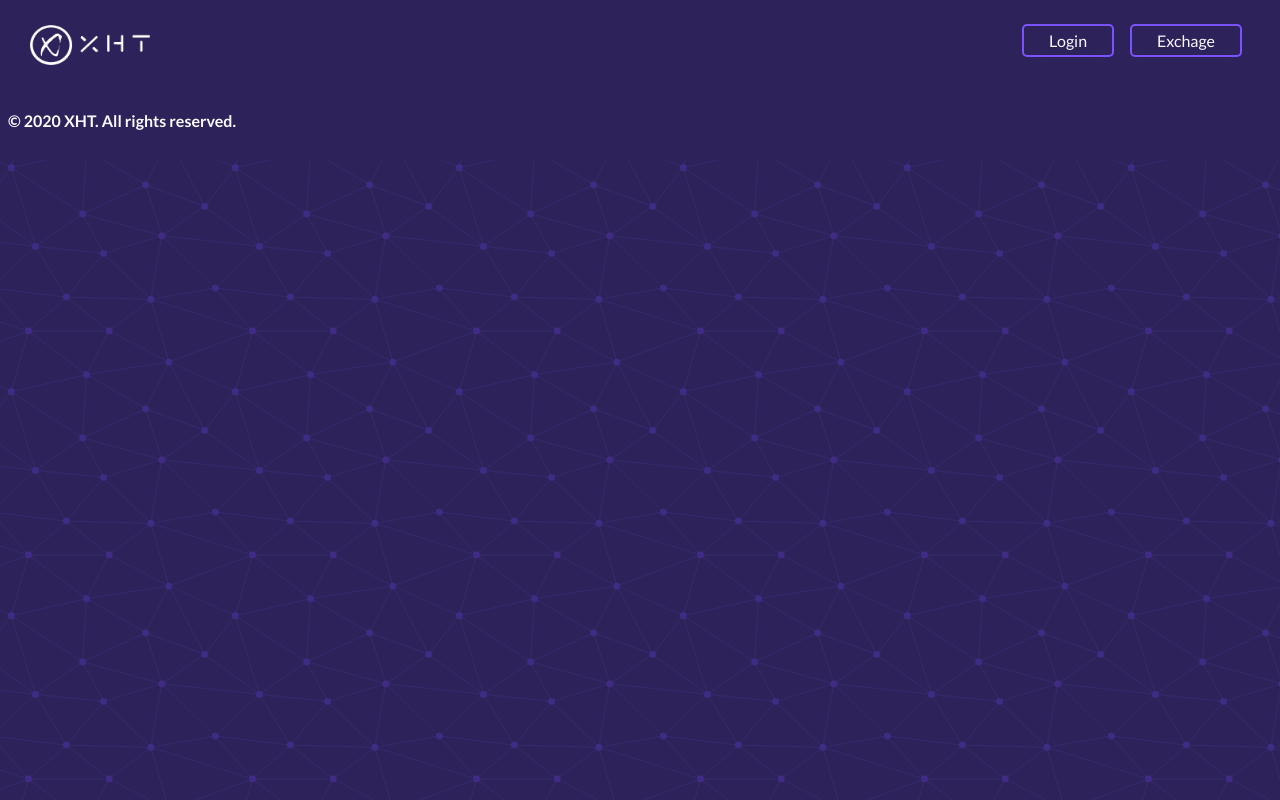
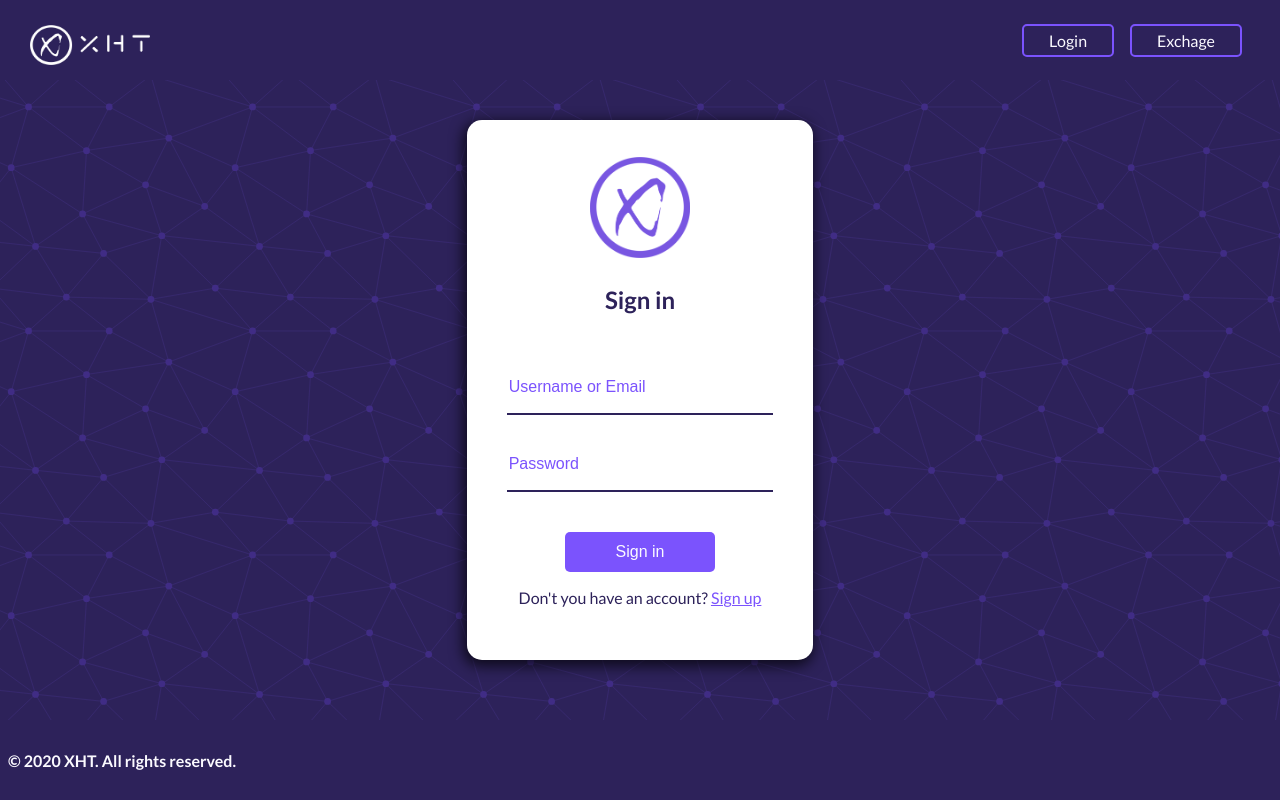
Before and after one commit to Extreme-High-Tradding/XHT_FRONTEND, a React app: page /logintwo in a window 1280 px wide. Built offline with nearby package versions, Linux system fonts and the light colour scheme.

Commit message:
change api

```diff
--- a/babel.config.json
+++ b/babel.config.json
@@ -1,3 +1,9 @@
 {
-  "presets": ["@babel/preset-env", "@babel/preset-react"]
+  "presets": [
+    "@babel/preset-env",
+    "@babel/preset-react"
+  ],
+  "plugins": [
+    "@babel/plugin-proposal-class-properties"
+  ]
 }
--- /dev/null
+++ b/db.json
@@ -0,0 +1,9 @@
+{
+  "users": [
+    {
+      "id": 1,
+      "username": "redkamo@xht.com",
+      "password": "099ebea48ea9666a7da2177267983138"
+    }
+  ]
+}
--- a/src/App.jsx
+++ b/src/App.jsx
@@ -5,6 +5,7 @@ import Layout from './pages/Layout';
 import Home from './pages/Home';
 import SignIn from './components/SignIn';
 import SignUp from './components/SingUp';
+import LoginTwo from './components/LoginTwo';
 import Profile from './pages/Profile';
 
 import './App.scss';
@@ -15,7 +16,7 @@ function App() {
       <Layout>
         <Route exact path="/" component={Home} />
         <Route exact path="/signup" component={SignUp} />
-        <Route exact path="/signin" component={SignIn} />
+        <Route exact path="/logintwo" component={LoginTwo} />
         {/* <Route exact path="/" component={Profile} /> */}
       </Layout>
     </BrowserRouter>
--- a/src/components/Header.jsx
+++ b/src/components/Header.jsx
@@ -20,7 +20,7 @@ class Header extends React.Component {
       <div className="header__menu">
         <a href="#"><img className="img--hamburger" src={menu} alt="menu" /></a>
         <ul className="header__dropdown">
-          <li><Link to="/signin">Login</Link></li>
+          <li><Link to="/logintwo">Login</Link></li>
           <li><Link to="/">Exchage</Link></li>
         </ul>
       </div>
--- /dev/null
+++ b/src/components/LoginTwo.jsx
@@ -0,0 +1,94 @@
+import React, { Component } from 'react';
+import { Link } from 'react-router-dom';
+import '../App.scss';
+
+import logomorado from '../assets/static/logomorado.png';
+
+
+class LoginTwo extends Component {
+  handleChange  = (e) => {
+    console.log({
+      name: e.target.name,
+      value: e.target.value,
+    });
+  };
+
+  handleClick  = (e) => {
+    console.log("Button was clicked");
+  };
+
+  render() {
+    return (
+      <section className="login__section">
+          <div className="login__container">
+            <form id="formsa" className="login__signin_input">
+              <img className="login__img_logo" src={logomorado} alt="logo" />
+              <div className="login__title">
+                <h2>Sign in</h2>
+              </div>
+              <div className="login__signin_input">
+                <input
+                  onChange={this.handleChange}
+                  type="text"
+                  name="username"
+                  placeholder="Username or Email" />
+              </div>
+              <div className="login__signin_input">
+                <input
+                  onChange={this.handleChange}
+                  type="password"
+                  name="password"
+                  placeholder="Password" />
+              </div>
+              <div className="login__sigin_button">
+                <button
+                onClick={this.handleClick}
+                className="button_si"
+                type="button"
+                form="formsa"
+                value="submit">Sign in</button>
+                <p>Don't you have an account? <Link to="/signup">Sign up</Link></p>
+              </div>
+            </form>
+          </div>
+        </section>
+    )
+  }
+}
+
+export default LoginTwo;
+
+/* class SignIn extends Component {
+  render() {
+    return (
+      <React.Fragment>
+        <section className="login__section">
+          <div className="login__container">
+            <form id="formsa" className="login__signin_input">
+              <img className="login__img_logo" src={logomorado} alt="logo" />
+              <div className="login__title">
+                <h2>Sign in</h2>
+              </div>
+              <div className="login__signin_input">
+                <input
+                  type="text"
+                  name="username"
+                  placeholder="Username or Email" />
+              </div>
+              <div className="login__signin_input">
+                <input
+                  type="password"
+                  name="password"
+                  placeholder="Password" />
+              </div>
+              <div className="login__sigin_button">
+                <button className="button_si" type="submit" form="formsa" value="Submit">Sign in</button>
+                <p>Don't you have an account? <Link to="/signup">Sign up</Link></p>
+              </div>
+            </form>
+          </div>
+        </section>
+      </React.Fragment>
+    )
+  }
+} */
--- a/src/components/SignIn.jsx
+++ b/src/components/SignIn.jsx
@@ -1,18 +1,13 @@
-import React from 'react';
+import React, { Component} from 'react';
 import { Link } from 'react-router-dom';
 import '../App.scss';
 
-import logo from '../assets/static/logo_header.png';
-import log from '../assets/static/FondoHigh.png';
 import logomorado from '../assets/static/logomorado.png';
 
-class SignIn extends React.Component {
+class SignIn extends Component {
   render() {
     return (
       <React.Fragment>
-        {/* <div className="login__header">
-          <img className="login__header_image" src= {logo} alt=""/>
-        </div> */}
         <section className="login__section">
           <div className="login__container">
             <form id="formsa" className="login__signin_input">
@@ -21,10 +16,16 @@ class SignIn extends React.Component {
                 <h2>Sign in</h2>
               </div>
               <div className="login__signin_input">
-                <input type="text" name="" placeholder="Username or Email" id="username"/>
+                <input
+                  type="text"
+                  name="username"
+                  placeholder="Username or Email" />
               </div>
               <div className="login__signin_input">
-                <input type="password" name="" placeholder="Password" id="password"/>
+                <input
+                  type="password"
+                  name="password"
+                  placeholder="Password" />
               </div>
               <div className="login__sigin_button">
                 <button className="button_si" type="submit" form="formsa" value="Submit">Sign in</button>
@@ -38,33 +39,4 @@ class SignIn extends React.Component {
   }
 }
 
-
-/* const SignIn = () => (
-  <React.Fragment>
-    <div className="login__header">
-      <img className="login__header_image" src= {logo} alt=""/>
-    </div>
-    <section className="login__section">
-      <div className="login__container">
-        <form id="formsa" className="login__signin_input">
-          <img className="login__img_logo" src={log} alt="logo" />
-          <div className="login__title">
-            <h2>Sign in</h2>
-          </div>
-          <div className="login__signin_input">
-            <input type="text" name="" placeholder="Username or Email" id="username"/>
-          </div>
-          <div className="login__signin_input">
-            <input type="password" name="" placeholder="Password" id="password"/>
-          </div>
-          <div className="login__sigin_button">
-            <button className="button_si" type="submit" form="formsa" value="Submit">Sign in</button>
-            <p>Don't you have an account? <Link to="/singup">Sign up</Link></p>
-          </div>
-        </form>
-      </div>
-    </section>
-  </React.Fragment>
-) */
-
 export default SignIn;
```
Also changed, not shown: package.json (+8 -1 lines), 1 other file (tests, documents, lock files or other folders).
